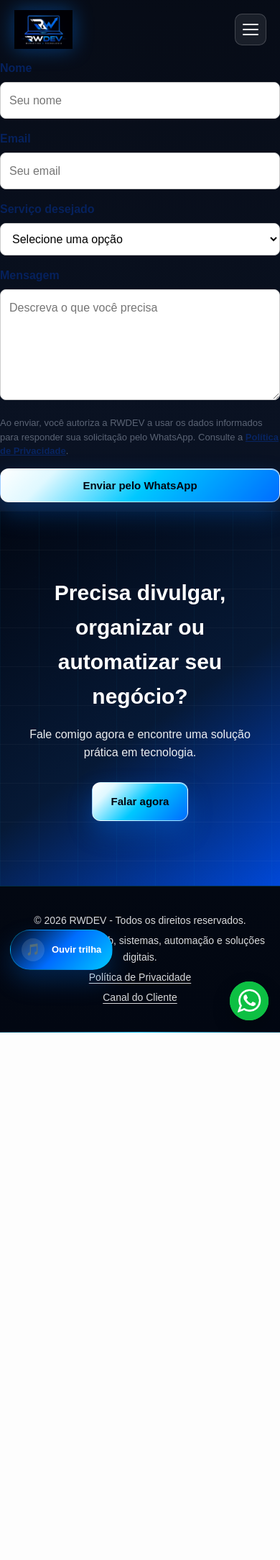
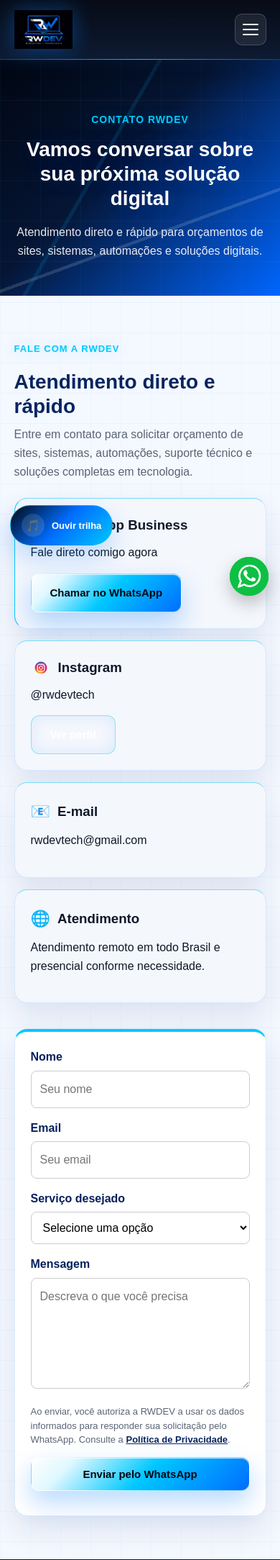
Before and after one commit to richardwendel/rwdev, a PHP site: page /contato.html in a window 390 px wide. Shown: the top 2168 px of the page at 72% size. Before the commit the page ends 1435 px from the top, so only its background shows below. Run offline with PHP 8.4, Linux system fonts and the light colour scheme.

Commit message:
Corrige layout responsivo da página de contato

```diff
--- a/contato.html
+++ b/contato.html
@@ -31,7 +31,7 @@
   <header class="topo">
     <div class="container topo-container">
 
-      <a href="/" class="logo">
+      <a href="/" class="logo" aria-label="Pagina inicial da RWDEV">
         <img src="images/logos/meu novo logo.png" alt="Logo RWDEV">
       </a>
 
@@ -43,13 +43,44 @@
 
       <nav class="menu" id="menuPrincipal">
         <a href="/">Início</a>
-        <a href="sobre.html">Sobre</
+        <a href="sobre.html">Sobre</a>
+        <a href="servicos.html">Servi&ccedil;os</a>
+        <a href="contato.html" class="ativo">Contato</a>
+        <a href="parceiros.html">Projetos</a>
+        <a href="depoimentos.html">Depoimentos</a>
+        <a href="/portal/cliente/login.php">&Aacute;rea do Cliente</a>
+      </nav>
+    </div>
+  </header>
+
+  <main>
+
+    <!-- TOPO DA PAGINA -->
+    <section class="pagina-topo">
+      <div class="container">
+        <span class="subtitulo-pagina">Contato RWDEV</span>
+        <h1>Vamos conversar sobre sua pr&oacute;xima solu&ccedil;&atilde;o digital</h1>
+        <p>
+          Atendimento direto e r&aacute;pido para or&ccedil;amentos de sites, sistemas,
+          automa&ccedil;&otilde;es e solu&ccedil;&otilde;es digitais.
+        </p>
+      </div>
+    </section>
+
+    <!-- CANAIS DE CONTATO E FORMULARIO -->
+    <section class="contato-secao">
+      <div class="container contato-grid">
+
+        <div class="contato-apresentacao">
+          <span class="subtitulo">Fale com a RWDEV</span>
           <h2>Atendimento direto e rápido</h2>
 
           <p>
             Entre em contato para solicitar orçamento de sites, sistemas, automações,
             suporte técnico e soluções completas em tecnologia.
           </p>
+
+          <div class="contato-canais">
 
           <!-- WHATSAPP -->
           <div class="contato-card destaque-contato">
@@ -103,6 +134,8 @@
             </div>
 
             <p>Atendimento remoto em todo Brasil e presencial conforme necessidade.</p>
+          </div>
+
           </div>
 
         </div>
--- a/css/style.css
+++ b/css/style.css
@@ -1543,15 +1543,61 @@ section {
    ========================================= */
 .contato-grid {
   display: grid;
-  grid-template-columns: 1fr 1fr;
-  gap: 30px;
+  grid-template-columns: minmax(0, 1.08fr) minmax(340px, 0.92fr);
+  gap: 36px;
+  align-items: start;
+}
+
+.contato-secao {
+  padding: 80px 0;
+}
+
+.contato-apresentacao > h2 {
+  margin: 8px 0 10px;
+  color: var(--azul-principal);
+  font-size: 32px;
+  line-height: 1.2;
+}
+
+.contato-apresentacao > p {
+  max-width: 680px;
+  margin-bottom: 24px;
+  color: var(--cinza-texto);
+}
+
+.contato-canais {
+  display: grid;
+  grid-template-columns: repeat(2, minmax(0, 1fr));
+  gap: 16px;
 }
 
 .contato-card {
+  display: flex;
+  min-width: 0;
+  min-height: 196px;
+  flex-direction: column;
   background: var(--cinza-claro);
   padding: 22px;
   border-radius: var(--radius);
-  margin-bottom: 15px;
+}
+
+.contato-card p {
+  margin-bottom: 16px;
+  overflow-wrap: anywhere;
+}
+
+.contato-card .btn {
+  align-self: flex-start;
+  margin-top: auto;
+}
+
+.contato-formulario {
+  padding: 28px;
+  border: 1px solid rgba(0, 123, 255, 0.14);
+  border-top: 4px solid var(--dourado);
+  border-radius: var(--radius);
+  background: var(--branco);
+  box-shadow: 0 18px 42px rgba(8, 36, 96, 0.1);
 }
 
 .destaque-contato {
@@ -1801,6 +1847,28 @@ section {
 
   .depoimentos-grid {
     grid-template-columns: 1fr;
+  }
+}
+
+@media (max-width: 640px) {
+  .contato-secao {
+    padding: 60px 0;
+  }
+
+  .contato-apresentacao > h2 {
+    font-size: 28px;
+  }
+
+  .contato-canais {
+    grid-template-columns: 1fr;
+  }
+
+  .contato-card {
+    min-height: auto;
+  }
+
+  .contato-formulario {
+    padding: 22px;
   }
 }
 
```
